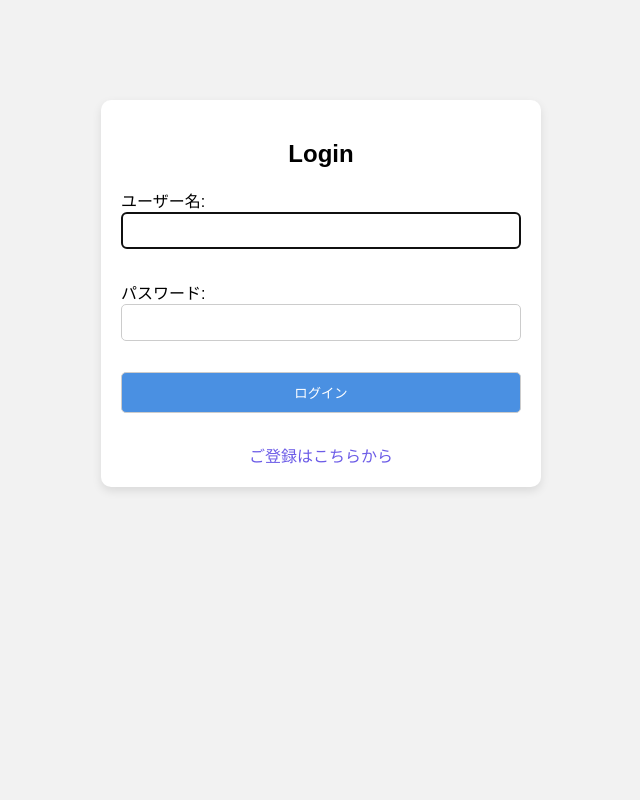
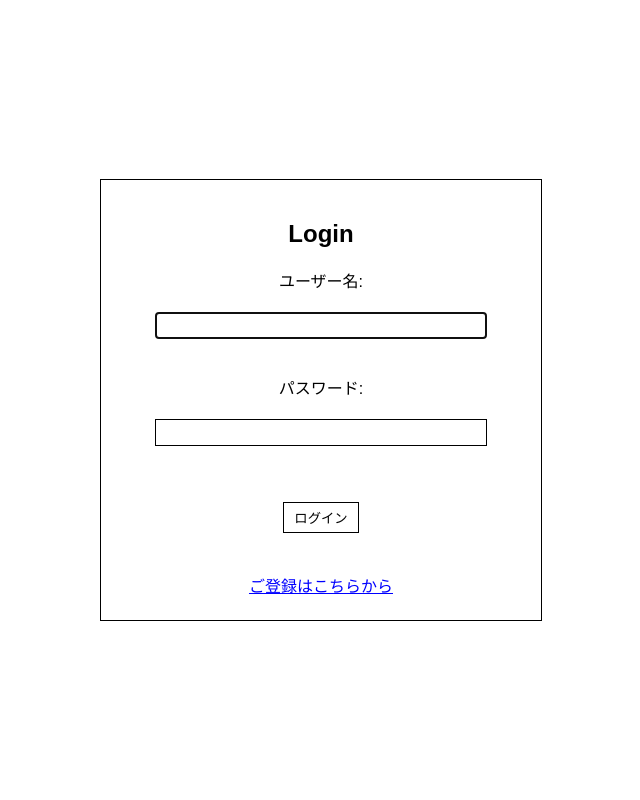
Before and after one commit to s1f102200659/log_app, a Django app: page /login/ in a window 1280 px wide. Shown: the whole page, without its empty margins (319-959 px from the left). Run offline with Django 5.2, Linux system fonts and the light colour scheme.

Commit message:
Revert "login design"
This reverts commit 79ca291b3e226f84f8d5b7d3b7048410c9f837fc.

```diff
--- a/log_app/static/log_app/css/login.css
+++ b/log_app/static/log_app/css/login.css
@@ -1,93 +1,33 @@
 body {
+    display: flex;
+    justify-content: center;
+    align-items: center;
+    height: 100vh;
+    margin: 0;
     font-family: Arial, sans-serif;
-    background-color: #f2f2f2; /* 背景色 */
-    margin: 0;
-    padding: 0;
 }
-
-.header {
-    width: 100%;
-    background-color: #6c5ce7; /* おしゃれな色に変更 */
-    padding: 10px 20px;
-    display: flex;
-    justify-content: space-between;
-    align-items: center;
-    box-shadow: 0 2px 5px rgba(0, 0, 0, 0.1);
-    color: #fff;
+.login-box {
+    border: 1px solid black;
+    padding: 20px;
+    text-align: center;
+    width: 400px;
+    height: 400px;
 }
-
-.header .logo {
-    flex-grow: 1; /* 中央配置を実現するために成長させる */
-    text-align: center; /* 中央揃え */
-    font-size: 24px;
-    font-weight: bold;
-    margin: 0;
+.login-box input[type="text"],
+.login-box input[type="password"] {
+    width: 80%;
+    padding: 5px;
+    margin: 20px 0;
+    border: 1px solid black;
 }
-
-nav {
-    display: flex; /* ナビゲーションをフレックスボックスに */
-    align-items: center; /* 縦中央揃え */
+.login-box input[type="submit"] {
+    padding: 5px 10px;
+    margin: 20px 0;
+    border: 1px solid black;
+    background-color: white;
 }
-
-.button {
-    background-color: #4a90e2; /* ボタンの背景色 */
-    color: white; /* ボタンの文字色 */
-    border: none; /* ボーダーなし */
-    padding: 10px 20px; /* パディング */
-    border-radius: 5px; /* 角を丸く */
-    cursor: pointer; /* カーソルをポインターに */
-    text-decoration: none; /* 下線なし */
-    font-weight: bold; /* 太字 */
-    transition: background-color 0.3s; /* ホバー時の遷移効果 */
+.register-link {
+    color: blue;
+    margin-top: 20px;
+    display: block;
 }
-
-.button:hover {
-    background-color: #357ab8; /* ホバー時の背景色 */
-}
-
-.login-box {
-    max-width: 400px; /* 最大幅を設定 */
-    margin: 100px auto; /* 中央揃え */
-    padding: 20px;
-    background-color: #fff; /* フォームの背景色 */
-    border-radius: 10px; /* 角を丸く */
-    box-shadow: 0 4px 10px rgba(0, 0, 0, 0.1); /* シャドウ効果 */
-}
-
-.login-box h2 {
-    margin-bottom: 20px; /* ヘッダーの下のマージン */
-    text-align: center; /* 中央揃え */
-}
-
-.register-link {
-    display: block; /* ブロック表示に */
-    text-align: center; /* 中央揃え */
-    margin-top: 15px; /* 上のマージン */
-    color: #6c5ce7; /* リンク色 */
-    text-decoration: none; /* 下線なし */
-}
-
-.register-link:hover {
-    text-decoration: underline; /* ホバー時に下線 */
-}
-
-.login-box input[type="text"],
-.login-box input[type="password"],
-.login-box input[type="submit"] {
-    width: 100%; /* 幅を100%に */
-    padding: 10px; /* パディング */
-    margin-bottom: 15px; /* 下のマージン */
-    border: 1px solid #ccc; /* ボーダー */
-    border-radius: 5px; /* 角を丸く */
-    box-sizing: border-box; /* ボックスサイズを調整 */
-}
-
-.login-box input[type="submit"] {
-    background-color: #4a90e2; /* ボタンの背景色 */
-    color: white; /* ボタンの文字色 */
-    cursor: pointer; /* カーソルをポインターに */
-}
-
-.login-box input[type="submit"]:hover {
-    background-color: #357ab8; /* ホバー時の背景色 */
-}
--- a/log_app/templates/log_app/login.html
+++ b/log_app/templates/log_app/login.html
@@ -1,10 +1,11 @@
+{% load static %}
 <!DOCTYPE html>
 <html lang="ja">
 <head>
     <meta charset="UTF-8">
     <meta name="viewport" content="width=device-width, initial-scale=1.0">
     <title>Login Form</title>
-    <link rel="stylesheet" href="../../static/log_app/css/login.css">
+    <link rel="stylesheet" href="{% static 'log_app/css/login.css' %}">
 </head>
 <body>
     <div class="login-box">
```
Also changed, not shown: log_app/templates/log_app/home.html (+8 -12 lines).
